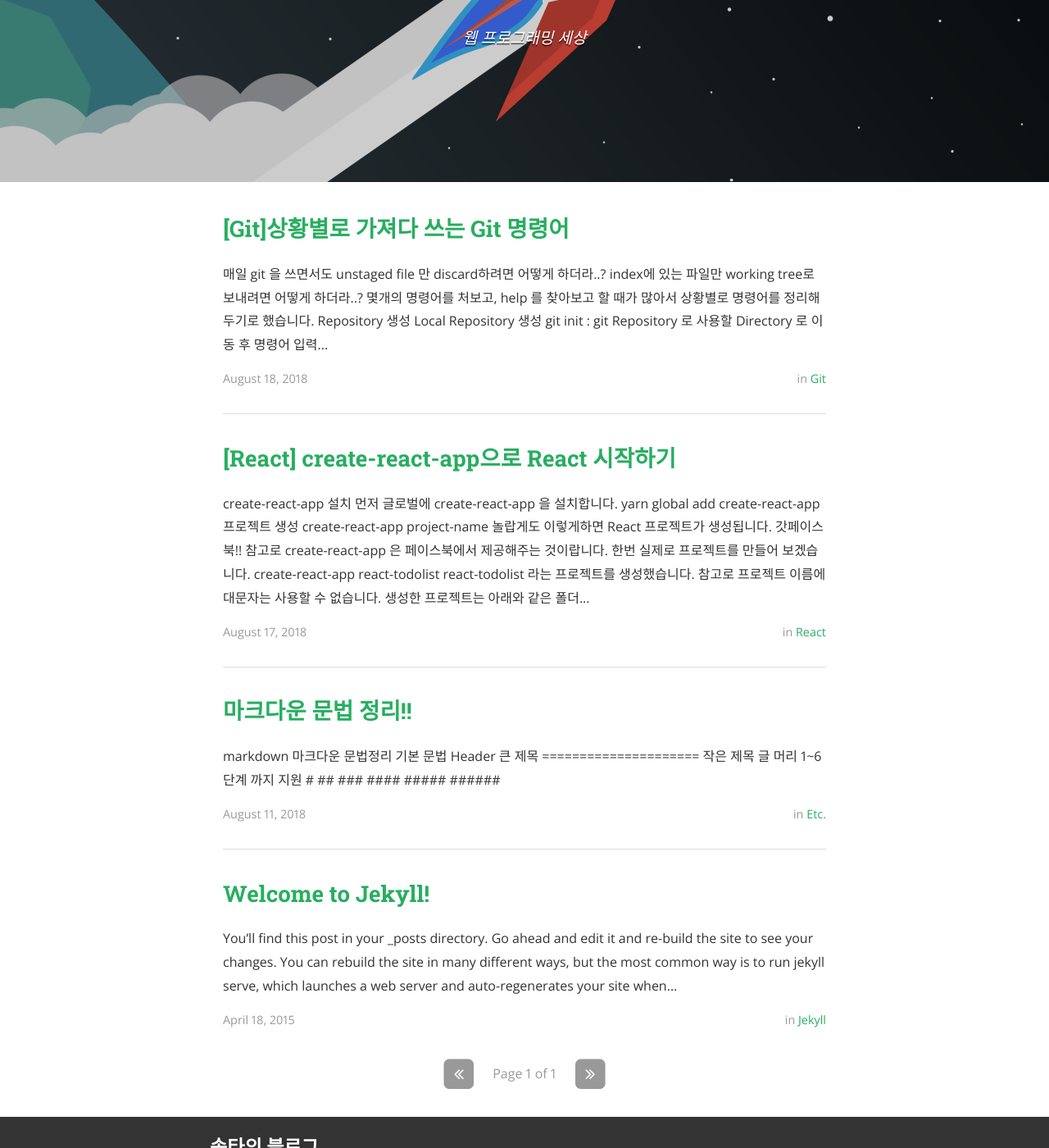
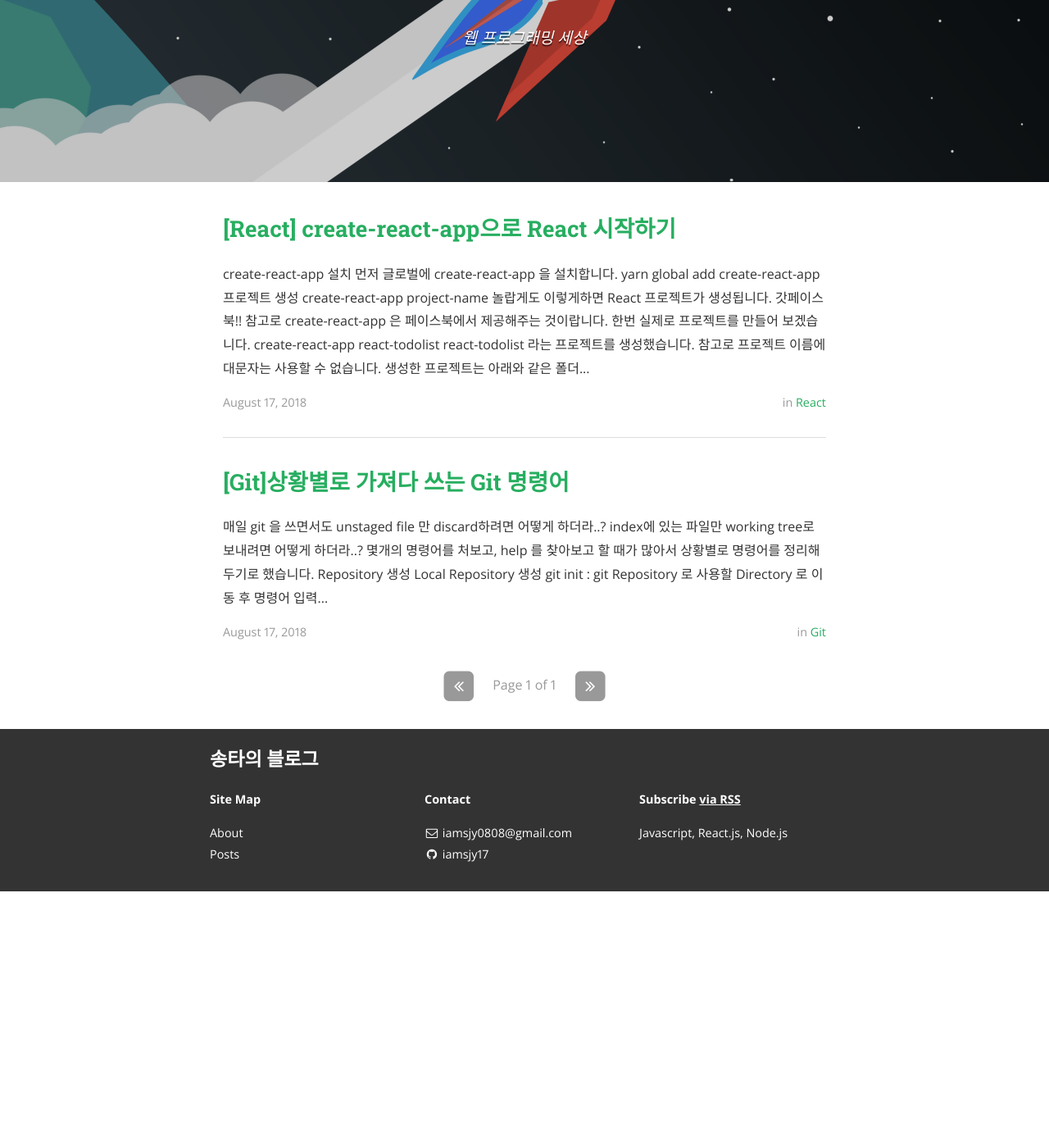
Before and after one commit to iamsjy17/iamsjy17.github.io, a Jekyll site: the page built from index.html, in a window 1280 px wide and 1400 px high, scrolled down 281 px. Shown: the whole window at 82% size. Built offline with Jekyll 4.4.1, drawn with Linux system fonts in a browser that asks for light colours; nearby versions of some CDN libraries; some web fonts are replaced; the list of posts is cut into pages by our own code; after the commit the page ends 1368 px from its top, so only the background shows below that.

Commit message:
[제거] 불필요한 파일 제거

```diff
--- a/_posts/2015-04-18-welcome-to-jekyll.markdown
+++ /dev/null
@@ -1,75 +0,0 @@
----
-layout: post
-title:  "Welcome to Jekyll!"
-date:   2015-04-18 08:43:59
-author: Ben Centra
-categories: Jekyll
-tags:	jekyll welcome
-cover:  "/assets/instacode.png"
-comment: true
----
-
-You’ll find this post in your `_posts` directory. Go ahead and edit it and re-build the site to see your changes. You can rebuild the site in many different ways, but the most common way is to run `jekyll serve`, which launches a web server and auto-regenerates your site when a file is updated.
-
-## Adding New Posts
-
-To add new posts, simply add a file in the `_posts` directory that follows the convention `YYYY-MM-DD-name-of-post.ext` and includes the necessary front matter. Take a look at the source for this post to get an idea about how it works.
-
-### Tags and Categories
-
-If you list one or more categories or tags in the front matter of your post, they will be included with the post on the page as links. Clicking the link will bring you to an auto-generated archive page for the category or tag, created using the [jekyll-archive][jekyll-archive] gem.
-
-### Cover Images
-
-To add a cover image to your post, set the "cover" property in the front matter with the relative URL of the image (i.e. <code>cover: "/assets/cover_image.jpg"</code>).
-
-### Code Snippets
-
-You can use [highlight.js][highlight] to add syntax highlight code snippets:
-
-Use the [Liquid][liquid] `{% raw %}{% highlight <language> %}{% endraw %}` tag to add syntax highlighting to code snippets.
-
-For instance, this template...
-{% highlight html %}
-{% raw %}{% highlight javascript %}
-function demo(string, times) {
-  for (var i = 0; i < times; i++) {
-    console.log(string);
-  }
-}
-demo("hello, world!", 10);
-{% endhighlight %}{% endraw %}
-{% endhighlight %}
-
-...will come out looking like this:
-
-{% highlight javascript %}
-function demo(string, times) {
-  for (var i = 0; i < times; i++) {
-    console.log(string);
-  }
-}
-demo("hello, world!", 10);
-{% endhighlight %}
-
-Syntax highlighting is done using [highlight.js][highlight]. You can change the active theme in [head.html](https://github.com/bencentra/centrarium/blob/2dcd73d09e104c3798202b0e14c1db9fa6e77bc7/_includes/head.html#L15).
-
-### Images
-
-Lightbox has been enabled for images. To create the link that'll launch the lightbox, add <code>data-lightbox</code> and <code>data-title</code> attributes to an <code>&lt;a&gt;</code> tag around your <code>&lt;img&gt;</code> tag. The result is:
-
-<a href="//bencentra.com/assets/images/falcon9_large.jpg" data-lightbox="falcon9-large" data-title="Check out the Falcon 9 from SpaceX">
-  <img src="//bencentra.com/assets/images/falcon9_small.jpg" title="Check out the Falcon 9 from SpaceX">
-</a>
-
-For more information, check out the [Lightbox][lightbox] website.
-
-Check out the [Jekyll docs][jekyll] for more info on how to get the most out of Jekyll. File all bugs/feature requests at [Jekyll’s GitHub repo][jekyll-gh]. If you have questions, you can ask them on [Jekyll’s dedicated Help repository][jekyll-help].
-
-[jekyll]:      http://jekyllrb.com
-[jekyll-gh]:   https://github.com/jekyll/jekyll
-[jekyll-help]: https://github.com/jekyll/jekyll-help
-[highlight]:   https://highlightjs.org/
-[lightbox]:    http://lokeshdhakar.com/projects/lightbox2/
-[jekyll-archive]: https://github.com/jekyll/jekyll-archives
-[liquid]: https://github.com/Shopify/liquid/wiki/Liquid-for-Designers
--- a/_posts/2018-08-11-MarkdownDocument.markdown
+++ /dev/null
@@ -1,27 +0,0 @@
----
-layout: post
-title:  "마크다운 문법 정리!!"
-date:   2018-08-11 18:00:00
-author: 송타
-categories: Etc.
-tags: markdown 마크다운 정리 github.io
----
-
-markdown 마크다운 문법정리
-==========================
-
-# 기본 문법
-1. Header
-- 큰 제목
-> =====================
-- 작은 제목
-> ---------------------
-- 글 머리
-> 1~6 단계 까지 지원
-> #
-> ##
-> ###
-> ####
-> #####
-> ######
-2.
--- a/_posts/2018-08-18-git-command.markdown
+++ b/_posts/2018-08-18-git-command.markdown
@@ -1,7 +1,7 @@
 ---
 layout: post
 title: "[Git]상황별로 가져다 쓰는 Git 명령어"
-date: 2018-08-18 18:00:00
+date: 2018-08-17 15:00:00
 author: 송타
 categories: Git
 tags: git git명령어
```
Also changed, not shown: 3 other files.
